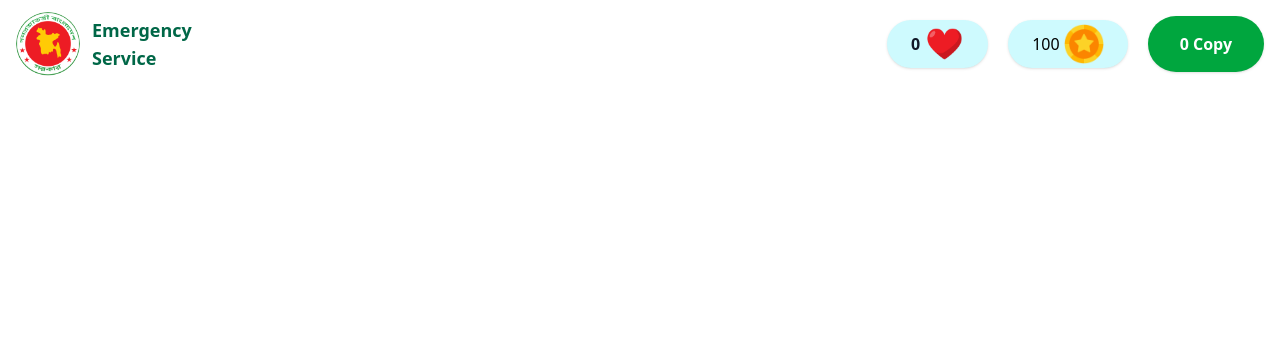
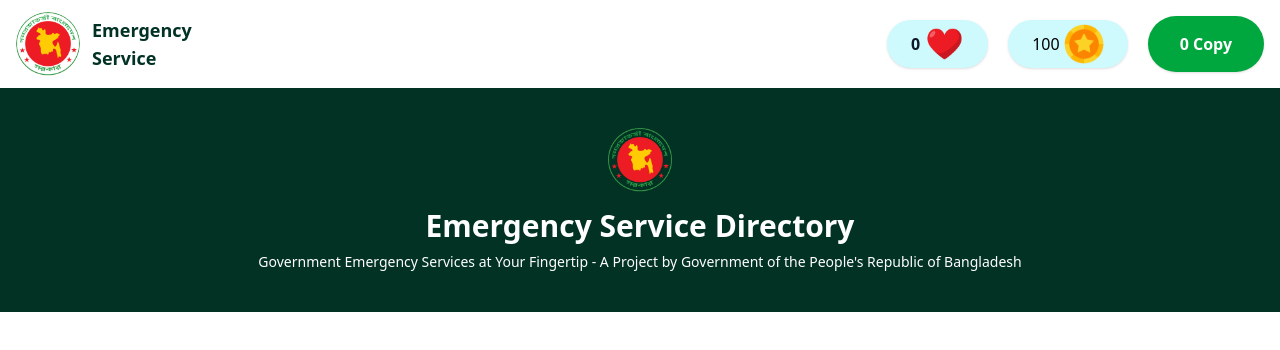
Before and after one commit to Halim923/my-assignment-task5, a plain HTML site: page index.html in a window 1280 px wide. Drawn offline with nearby package versions, Linux system fonts and the light colour scheme.

Commit message:
added the banner section

```diff
--- a/index.html
+++ b/index.html
@@ -13,7 +13,7 @@
         <div class="max-w-7xl mx-auto px-4 py-3 flex items-center justify-between">
             <div class="flex items-center gap-3">
                 <img src="assets/logo.png" alt="Logo" class="w-16 h-16 rounded-full">
-                <span class="font-bold text-lg text-[#006747]">Emergency<br>Service</span>
+                <span class="font-bold text-lg text-[#013223]">Emergency<br>Service</span>
             </div>
             <div class="flex items-center gap-5">
                 <div class="flex items-center space-x-1 bg-cyan-100 px-6 py-1 rounded-full shadow">
@@ -26,7 +26,7 @@
                     <img src="assets/coin.png" alt="" class="w-10 h-10">
 
                 </div>
-                <div class="bg-green-600 hover:bg-green-700 text-white font-semibold px-8 py-4 rounded-full shadow">
+                <div class="bg-[#00A63E] hover:bg-green-700 text-white font-semibold px-8 py-4 rounded-full shadow">
                     <span class="copyCount">0</span>
                     <button class="">Copy</button>
 
@@ -34,5 +34,10 @@
             </div>
         </div>
     </nav>
+    <header class="bg-[#013223] text-center py-10 text-white">
+        <img src="assets/logo.png" alt="Bangladesh Logo" class="mx-auto w-16 h-16 mb-4">
+        <h1 class="text-3xl font-bold">Emergency Service Directory</h1>
+        <p class="mt-2 text-sm">Government Emergency Services at Your Fingertip - A Project by  Government of the People's Republic of Bangladesh</p>
+    </header>
 </body>
 </html>
```
